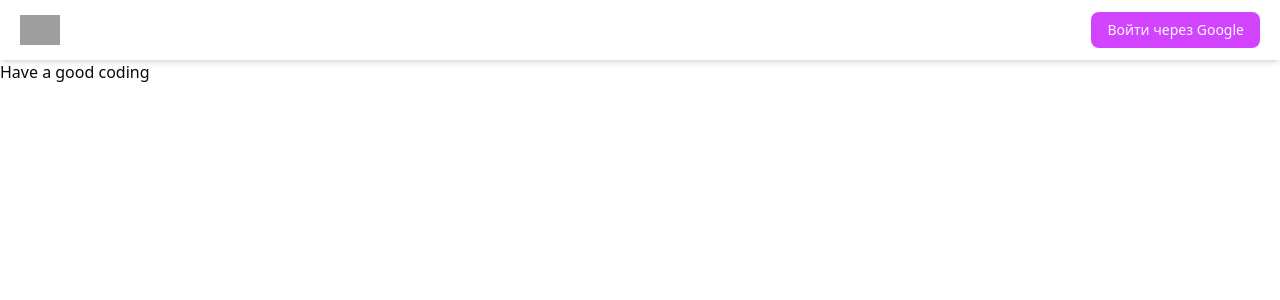
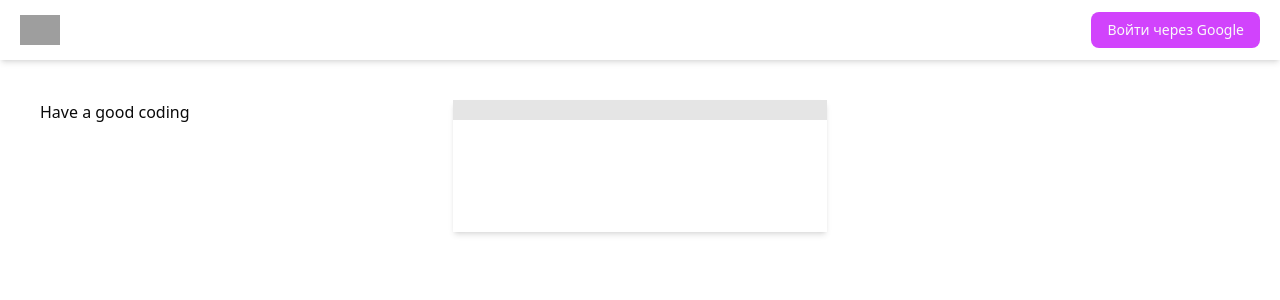
Before and after one commit to skorobogatovamail/resumeBuilder, a React (Vite) app: page /dashboard/resume/1/edit in a window 1280 px wide. Shown: the top 300 px of the page. Built offline with nearby package versions, Linux system fonts and the light colour scheme; no server answers; the database is empty; grey boxes are pictures that could not be loaded.

Commit message:
add PersonalDetailPreview

```diff
--- a/src/components/shared/EditResume.tsx
+++ b/src/components/shared/EditResume.tsx
@@ -1,23 +1,27 @@
+import React, { useEffect, useState } from 'react';
+import { useParams } from 'react-router-dom';
 import { firestore } from '@/firebase';
 import { collection, doc, getDoc } from 'firebase/firestore';
-import React, { useEffect, useState } from 'react';
-import { useParams } from 'react-router-dom';
+import ResumeForm from './ResumeForm';
+import ResumePreview from './ResumePreview';
+import type { Resume } from '@/types/Resume';
+import { ResumeInfoContext } from '@/context/ResumeInfoContext';
 
 type EditResumeProps = {};
 
 const EditResume: React.FC<EditResumeProps> = () => {
   const { resumeId } = useParams();
-  const [data, setData] = useState({});
+  const [resumeInfo, setResumeInfo] = useState<Resume | {}>({});
 
   useEffect(() => {
     const fetchData = async () => {
-      const resumesCollection = collection(firestore, 'resume');
+      const resumesCollection = collection(firestore, 'resumes');
 
       const resumeRef = doc(resumesCollection, resumeId);
       const resumeSnap = await getDoc(resumeRef);
       if (resumeSnap.exists()) {
         const resumeData = resumeSnap.data();
-        setData(resumeData);
+        setResumeInfo(resumeData);
       }
     };
 
@@ -25,9 +29,11 @@ const EditResume: React.FC<EditResumeProps> = () => {
   }, [resumeId]);
 
   return (
-    <div>
-      Have a good coding
-      {/* {data} */}
+    <div className="grid grid-cols-1 md:grid-cols-2 lg:grid-cols-3 gap-10 p-10 ">
+      <ResumeInfoContext.Provider value={{ resumeInfo, setResumeInfo }}>
+        <ResumeForm />
+        <ResumePreview />
+      </ResumeInfoContext.Provider>
     </div>
   );
 };
--- /dev/null
+++ b/src/components/shared/PersonalDetailPreview.tsx
@@ -0,0 +1,18 @@
+import type { Resume } from '@/types/Resume';
+import React from 'react';
+
+type PersonalDetailPreviewProps = {
+  resumeInfo?: Resume;
+};
+
+const PersonalDetailPreview: React.FC<PersonalDetailPreviewProps> = ({ resumeInfo }) => {
+  return (
+    <div>
+      <h2 className="font-bold text-xl text-center" style={{ color: resumeInfo?.themeColor }}>
+        {resumeInfo?.firstName} {resumeInfo?.lastName}
+      </h2>
+      <p className="font-medium text-sm text-center">{resumeInfo?.jobTitle}</p>
+    </div>
+  );
+};
+export default PersonalDetailPreview;
--- /dev/null
+++ b/src/components/shared/ResumeForm.tsx
@@ -0,0 +1,8 @@
+import { ResumeInfoContext } from '@/context/ResumeInfoContext';
+import React, { useContext } from 'react';
+
+const ResumeForm: React.FC = () => {
+  const { resumeInfo, setResumeInfo } = useContext(ResumeInfoContext);
+  return <div>Have a good coding</div>;
+};
+export default ResumeForm;
--- /dev/null
+++ b/src/components/shared/ResumePreview.tsx
@@ -0,0 +1,16 @@
+import { ResumeInfoContext } from '@/context/ResumeInfoContext';
+import React, { useContext } from 'react';
+import PersonalDetailPreview from './PersonalDetailPreview';
+
+const ResumePreview: React.FC = () => {
+  const { resumeInfo, setResumeInfo } = useContext(ResumeInfoContext);
+  return (
+    <div
+      className="p-14 shadow-md h-full border-t-[20px]"
+      style={{ borderColor: resumeInfo.themeColor }}
+    >
+      <PersonalDetailPreview />
+    </div>
+  );
+};
+export default ResumePreview;
--- /dev/null
+++ b/src/context/ResumeInfoContext.tsx
@@ -0,0 +1,7 @@
+import type { Resume } from '@/types/Resume';
+import { createContext } from 'react';
+
+export const ResumeInfoContext = createContext<{
+  resumeInfo: {} | Resume;
+  setResumeInfo: React.Dispatch<React.SetStateAction<{} | Resume>>;
+} | null>(null);
--- a/src/types/Resume.ts
+++ b/src/types/Resume.ts
@@ -2,4 +2,8 @@ export interface Resume {
   id: string;
   userId: string;
   title: string;
+  firstName: string;
+  lastName: string;
+  themeColor?: string;
+  jobTitle?: string;
 }
```
